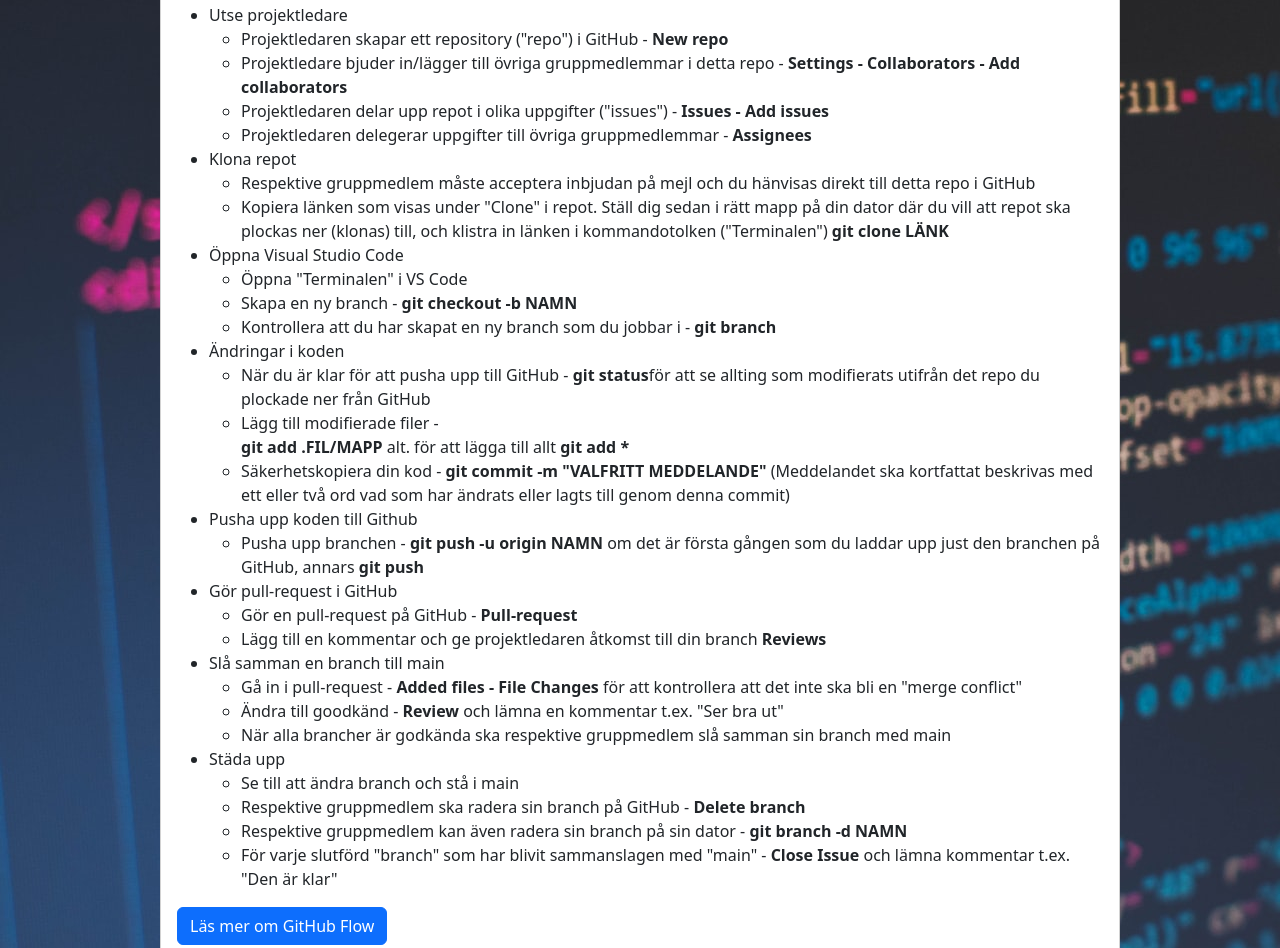
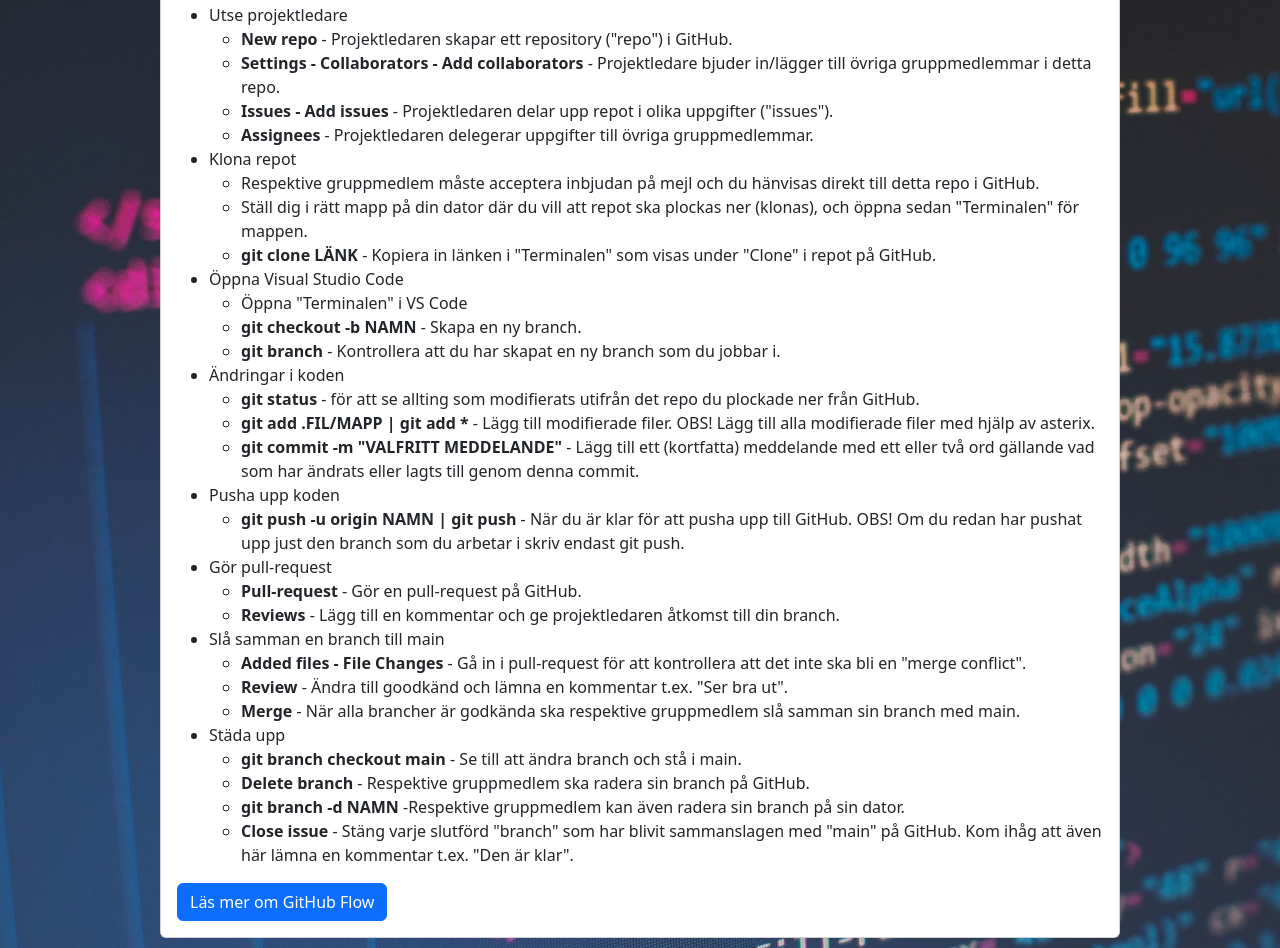
Before and after one commit to sunandacarlstrom/begrepp, a plain HTML site: page index.html in a window 1280 px wide. Shown: the part 314-1262 px from the top of the page. Drawn offline with nearby package versions, Linux system fonts and the light colour scheme.

Commit message:
Finjustering

```diff
--- a/index.html
+++ b/index.html
@@ -20,27 +20,25 @@
             <div class="card-body">
                 <h4 class="card-title">Vad är GitHub Flow?</h4>
                 <p class="card-text">GitHub Flow är en viktig del i hur man arbetar med Git och GitHub.
-                    GitHub är ett kodhanteringssystem där man skapar struktur för sitt projekt
+                    GitHub är ett kodhanteringssystem där man skapar struktur för sitt projekt.
                     Det handlar om att effektivisera arbetet om man ska arbeta med ett uppdrag i ett team där varje
                     gruppmedlem ska utför sin uppgift ("branch") för att sedan slå samman dem till ett slutgiltigt
                     dokument ("main"). Detta är något som M. Trofast Gunnarsson (personlig kommunikation, 7 oktober,
-                    2022) har lyft fram i sin videoinspelning "Git och GitHub" på lärplattformen Canvas </p>
+                    2022) lyfter fram i sin videoinspelning "Git och GitHub" på lärplattformen Canvas för oss studenter
+                </p>
                 <h4 class="card-title">Såhär kan flödet se ut: </h4>
                 <ul>
                     <li>
                         Utse projektledare
                         <ul>
-                            <li>Projektledaren skapar ett repository ("repo") i GitHub - <strong> New repo </strong>
+                            <li><strong> New repo </strong> - Projektledaren skapar ett repository ("repo") i GitHub.
                             </li>
-                            <li>Projektledare bjuder in/lägger till övriga gruppmedlemmar i detta repo - <strong>
-                                    Settings
-                                    - Collaborators - Add collaborators </strong></li>
-                            <li>Projektledaren delar upp repot i olika uppgifter ("issues") - <strong> Issues - Add
-                                    issues
-                                </strong></li>
-                            <li>Projektledaren delegerar uppgifter till övriga gruppmedlemmar - <strong> Assignees
-                                </strong>
-                            </li>
+                            <li><strong>Settings - Collaborators - Add collaborators </strong> - Projektledare bjuder
+                                in/lägger till övriga gruppmedlemmar i detta repo.</li>
+                            <li><strong> Issues - Add issues </strong> - Projektledaren delar upp repot i olika
+                                uppgifter ("issues"). </li>
+                            <li><strong> Assignees </strong> - Projektledaren delegerar uppgifter till övriga
+                                gruppmedlemmar. </li>
                         </ul>
                     </li>
 
@@ -48,13 +46,11 @@
                         Klona repot
                         <ul>
                             <li>Respektive gruppmedlem måste acceptera inbjudan på mejl och du hänvisas direkt till
-                                detta
-                                repo i GitHub</li>
-                            <li>Kopiera länken som visas under "Clone" i repot. Ställ dig sedan i rätt mapp på din dator
-                                där
-                                du vill att repot ska plockas ner (klonas) till, och klistra in länken i kommandotolken
-                                ("Terminalen")
-                                <strong> git clone LÄNK </strong>
+                                detta repo i GitHub. </li>
+                            <li>Ställ dig i rätt mapp på din dator där du vill att repot ska plockas ner (klonas), och
+                                öppna sedan "Terminalen" för mappen. </li>
+                            <li><strong> git clone LÄNK </strong> - Kopiera in länken i "Terminalen" som visas under
+                                "Clone" i repot på GitHub.
                             </li>
                         </ul>
                     </li>
@@ -63,9 +59,9 @@
                         Öppna Visual Studio Code
                         <ul>
                             <li>Öppna "Terminalen" i VS Code</li>
-                            <li>Skapa en ny branch - <strong> git checkout -b NAMN</strong></li>
-                            <li>Kontrollera att du har skapat en ny branch som du jobbar i - <strong> git branch
-                                </strong>
+                            <li><strong> git checkout -b NAMN</strong> - Skapa en ny branch. </li>
+                            <li><strong> git branch </strong> - Kontrollera att du har skapat en ny branch som du jobbar
+                                i.
                             </li>
                         </ul>
                     </li>
@@ -73,46 +69,45 @@
                     <li>
                         Ändringar i koden
                         <ul>
-                            <li>När du är klar för att pusha upp till GitHub - <strong> git status</strong>för att se
-                                allting som modifierats utifrån det repo du plockade ner från GitHub</li>
-                            <li>Lägg till modifierade filer - </li><strong>git add .FIL/MAPP </strong> alt. för att
-                            lägga
-                            till allt <strong> git add * </strong>
-                            <li>Säkerhetskopiera din kod - <strong> git commit -m "VALFRITT MEDDELANDE"
-                                </strong>(Meddelandet ska kortfattat beskrivas med ett eller två ord vad som har ändrats
-                                eller lagts till genom denna commit) </li>
+                            <li><strong> git status</strong> - för att se allting som modifierats utifrån det repo du
+                                plockade ner från GitHub. </li>
+                            <li><strong>git add .FIL/MAPP | git add * </strong> - Lägg till modifierade filer. OBS! Lägg
+                                till alla modifierade filer med hjälp av asterix.
+                            </li>
+                            <li><strong> git commit -m "VALFRITT MEDDELANDE" </strong> - Lägg till ett (kortfatta)
+                                meddelande med ett eller två ord gällande vad som har ändrats eller lagts till genom
+                                denna commit. </li>
                         </ul>
                     </li>
                     <li>
-                        Pusha upp koden till Github
+                        Pusha upp koden
                         <ul>
-                            <li>Pusha upp branchen - <strong> git push -u origin NAMN </strong> om det är första gången
-                                som
-                                du laddar upp just den branchen på GitHub, annars <strong> git push </strong>
+                            <li>
+                                <strong> git push -u origin NAMN | git push </strong> - När du är klar för att
+                                pusha upp till GitHub. OBS! Om du redan har pushat upp just den branch som du arbetar i
+                                skriv endast git push.
                             </li>
                         </ul>
                     </li>
                     <li>
-                        Gör pull-request i GitHub
+                        Gör pull-request
                         <ul>
-                            <li>Gör en pull-request på GitHub - <strong> Pull-request </strong></li>
-                            <li>
-                                Lägg till en
-                                kommentar
-                                och ge projektledaren åtkomst till din branch <strong> Reviews </strong>
-                            </li>
+                            <li><strong> Pull-request </strong> - Gör en pull-request på GitHub. </li>
+                            <li><strong> Reviews </strong> - Lägg till en
+                                kommentar och ge projektledaren åtkomst till din branch. </li>
                         </ul>
                     </li>
 
                     <li>
                         Slå samman en branch till main
                         <ul>
-                            <li>Gå in i pull-request - <strong> Added files - File Changes </strong>för att kontrollera
-                                att
-                                det inte ska bli en "merge conflict"</li>
-                            <li>Ändra till goodkänd - <strong> Review </strong>och lämna en kommentar t.ex. "Ser bra ut"
+                            <li><strong> Added files - File Changes </strong> - Gå in i pull-request för att kontrollera
+                                att det inte ska bli en "merge conflict". </li>
+                            <li><strong> Review </strong> - Ändra till goodkänd och lämna en kommentar t.ex. "Ser bra
+                                ut".
                             </li>
-                            <li>När alla brancher är godkända ska respektive gruppmedlem slå samman sin branch med main
+                            <li><strong> Merge </strong> - När alla brancher är godkända ska respektive gruppmedlem slå
+                                samman sin branch med main.
                             </li>
                         </ul>
                     </li>
@@ -120,21 +115,22 @@
                     <li>
                         Städa upp
                         <ul>
-                            <li>Se till att ändra branch och stå i main</li>
-                            <li>Respektive gruppmedlem ska radera sin branch på GitHub - <strong> Delete branch
-                                </strong>
+                            <li><strong> git branch checkout main </strong> - Se till att ändra branch och stå i main.
                             </li>
-                            <li>Respektive gruppmedlem kan även radera sin branch på sin dator - <strong> git branch -d
-                                    NAMN
-                                </strong></li>
-                            <li>För varje slutförd "branch" som har blivit sammanslagen med "main" - <strong> Close
-                                    Issue
-                                </strong> och lämna kommentar t.ex. "Den är klar"</li>
+                            <li><strong> Delete branch </strong> - Respektive gruppmedlem ska radera sin branch på
+                                GitHub.
+                            </li>
+                            <li><strong> git branch -d NAMN </strong> -Respektive gruppmedlem kan även radera sin branch
+                                på sin dator. </li>
+                            <li><strong> Close issue </strong> - Stäng varje slutförd "branch" som har blivit
+                                sammanslagen med "main" på GitHub. Kom ihåg att även här lämna en kommentar t.ex. "Den
+                                är klar".
+                            </li>
                         </ul>
                     </li>
                 </ul>
-                <a href="https://docs.github.com/en/get-started/quickstart/github-flow" class="btn btn-primary">Läs
-                    mer om GitHub Flow</a>
+                <a href="https://docs.github.com/en/get-started/quickstart/github-flow" class="btn btn-primary">Läs mer
+                    om GitHub Flow</a>
             </div>
         </div>
 
@@ -146,11 +142,10 @@
                 <p class="card-text">
                 <p>
                     Med flexbox kan man enkelt göra en hemsida responsiv, d.v.s. att sidans layout fungerar lika bra
-                    på dator, som surfplattor och mobiler.
-                    Som utvecklare måste du ha koll på flödesriktningarna för hur man använder flexbox. Se bilden
-                    nedan
+                    på dator, som surfplattor och mobiler. Som utvecklare måste du ha koll på flödesriktningarna för hur
+                    man använder flexbox. Se bilden nedan
                 </p>
-                <img src="/flexbox-axis.png">
+                <img src="flexbox-axis.png">
 
                 <p>
                     Sedan ska utvecklaren sätta olika egenskaper och tilldelar dessa olika värden
@@ -204,11 +199,9 @@
                 </p>
                 <h4 class="card-title">Hur fungerar DOM?</h4>
                 <p>
-                    Enligt MDN Web Docs (2022) är DOM är alltså inget programmeringsspråk, utan är istället ett webb-API
-                    och behövs för att kunna
-                    skapa och förändra webbsidor. Med programmeringsspråket JavaScript kan man som utvecklare
-                    använda som verktyg för att skapa dynamiska webbsidor genom att manipulera och förändra en webbsidas
-                    DOM-modell.
+                    Enligt MDN Web Docs (2022) är DOM alltså inget programmeringsspråk, utan är istället ett webb-API
+                    och behövs för att kunna skapa och förändra webbsidor. Med programmeringsspråket JavaScript kan man
+                    som utvecklare använda DOM som verktyg.
                 </p>
                 </p>
             </div>
@@ -222,14 +215,13 @@
                 <p>
                     Med "clean code" (eller på svenska "fin kod") innebär det att man som utvecklare strukturerar koden
                     på ett logiskt sätt. Man ska undvika att skriva så mycket kod som möjligt för att göra koden mer
-                    läs- och testbar samt
-                    tydlig och lätt att förstå. Det innebär också att man ska namnge variabler, klasser och id med
-                    konkreta namn (Developers!, 2022).
-                    Något som M. Trofast Gunnarsson (personlig kommunikation, 7 oktober, 2022) lyfte fram i sitt inlägg
-                    "Viktigt med tydlig och lättläst kod"
-                    på lärplattformen Canvas för oss studenter. Hon menar att det är av stor vikt att kommentera sin kod
-                    för att komma ihåg hur du tänkte när du skrev koden om du
-                    vid ett senare tillfälle ska läsa den, eller om någon annan ska läsa din kod.
+                    läs- och testbar samt tydlig och lätt att förstå. Det innebär också att man ska namnge variabler,
+                    klasser och id med konkreta namn (Developers!, 2022).
+                    Något som M. Trofast Gunnarsson (personlig kommunikation, 7 oktober, 2022) lyfter fram i sitt inlägg
+                    "Viktigt med tydlig och lättläst kod" på lärplattformen Canvas. Hon menar att det är av stor vikt
+                    att kommentera sin kod
+                    för att komma ihåg hur du tänkte när du skrev koden om du vid ett senare tillfälle ska läsa den,
+                    eller om någon annan ska läsa din kod.
                 </p>
                 <p>
                     Allt detta har stor betydelse, särskilt om du arbertar eller ska arbeta med andra programmerare i
@@ -257,31 +249,27 @@
                 <p class="card-text">
                 <p>
                     Ramverk är en tilläggstjänst som gör det enklare och mer effektivt att arbeta i ett
-                    programmeringsspråk.
-                    Som utvecklare kan man välja och vraka mellan redan existerande kommandon och funktioner som
-                    ramverket innehar och sätta in i sin egen kod.
+                    programmeringsspråk. Som utvecklare kan man välja och vraka mellan redan existerande kommandon och
+                    funktioner som ramverket innehar och sätta in i sin egen kod.
                 </p>
                 <p>
                     På så sätt får man väldigt mycket på köpet så man slipper göra allt
-                    från grunden, och blir därmed en mer effektiv programmerare.
+                    från grunden, och blir därmed en mer tidseffektiv programmerare.
                 </p>
                 <p>
                     Inom Javascript finns det många kända ramverk för frontend, t.ex. React, Angular, Vue och Ember.
-                    Även
-                    Node.js gör att du kan koda backend mer effektivt i Javascript.
+                    Även Node.js gör att du kan koda backend mer effektivt i Javascript.
 
                     Som fullstack kan man använda exempelvis React i frontend och Node.JS i backend.
                 </p>
                 <p>
                     Det är extremt vanligt att man använder ramverk i webbutveckling idag. I och med att vi oftast
-                    arbetar
-                    utifrån det agila arbetssättet så hjälper ramverk oss att snabbt komma framåt i vår kodning.
+                    arbetar utifrån det agila arbetssättet så hjälper ramverk oss att snabbt komma framåt i vår kodning.
                 </p>
                 <h4 class="card-title">Hur fungerar ramverk?</h4>
                 <p>
                     Vanligtvis startar man med att plocka ihop ramverk som passar med projektet som man jobbar med och
-                    utgår
-                    från det när man väl ska börja koda.
+                    utgår från det när man väl ska börja koda.
                     Det krävs både kunskap och erfarenhet att hitta och dra nytta av rätt ramverk för sitt projekt.
                 </p>
                 <p>
@@ -295,16 +283,14 @@
                 <p>
                     <strong> OBS!</strong>
                     Att använda stora tunga ramverk när man inte är i behov av det kan tröga ner din sida eftersom du få
-                    med
-                    dig
-                    alla filerna i ramverket oavsett om du använder dem eller inte.
+                    med dig alla filerna i ramverket oavsett om du använder dem eller inte.
                     Ramverk är bra men ska endas användas där de gör nytta!
                 </p>
                 <p>
-                    M. Trofast Gunnarsson (personlig kommunikation, 7 oktober, 2022) lyfte fram i sitt inlägg
+                    M. Trofast Gunnarsson (personlig kommunikation, 7 oktober, 2022) lyfter fram i sitt inlägg
                     "Ramverk och kodbibliotek" att Bootstrap är ett populärt frontend-ramverk som är skapat för att
-                    snabbt kunna skapa mobilvänliga
-                    (responsiva) webbsidor. Något som har blivit alltmer viktigt i dagens samhälle, då vi använder
+                    snabbt kunna skapa mobilvänliga (responsiva) webbsidor. Något som har blivit alltmer viktigt i
+                    dagens samhälle, då vi använder
                     mindre skärmar som mobiler.
                 </p>
                 </p>
--- a/style.css
+++ b/style.css
@@ -23,3 +23,7 @@ body {
     flex: 1;
     width: 75%;
 }
+
+.card img {
+    max-width: 100%;
+}
```
